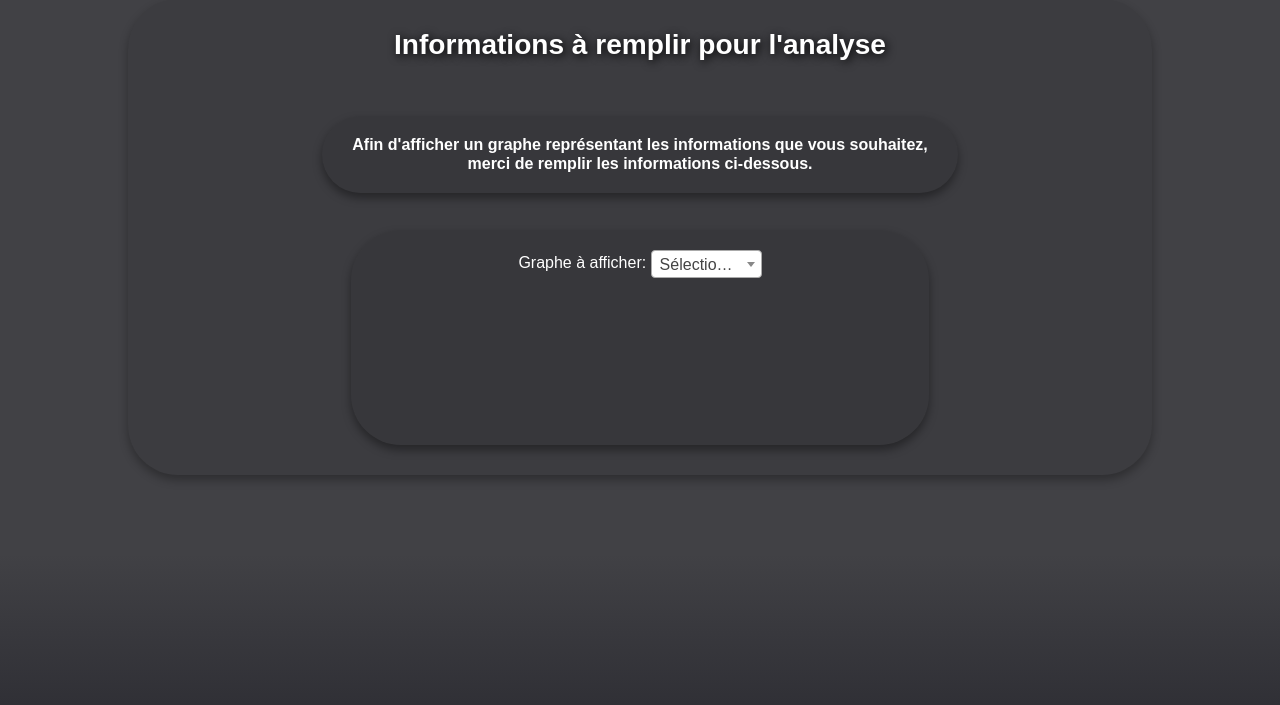
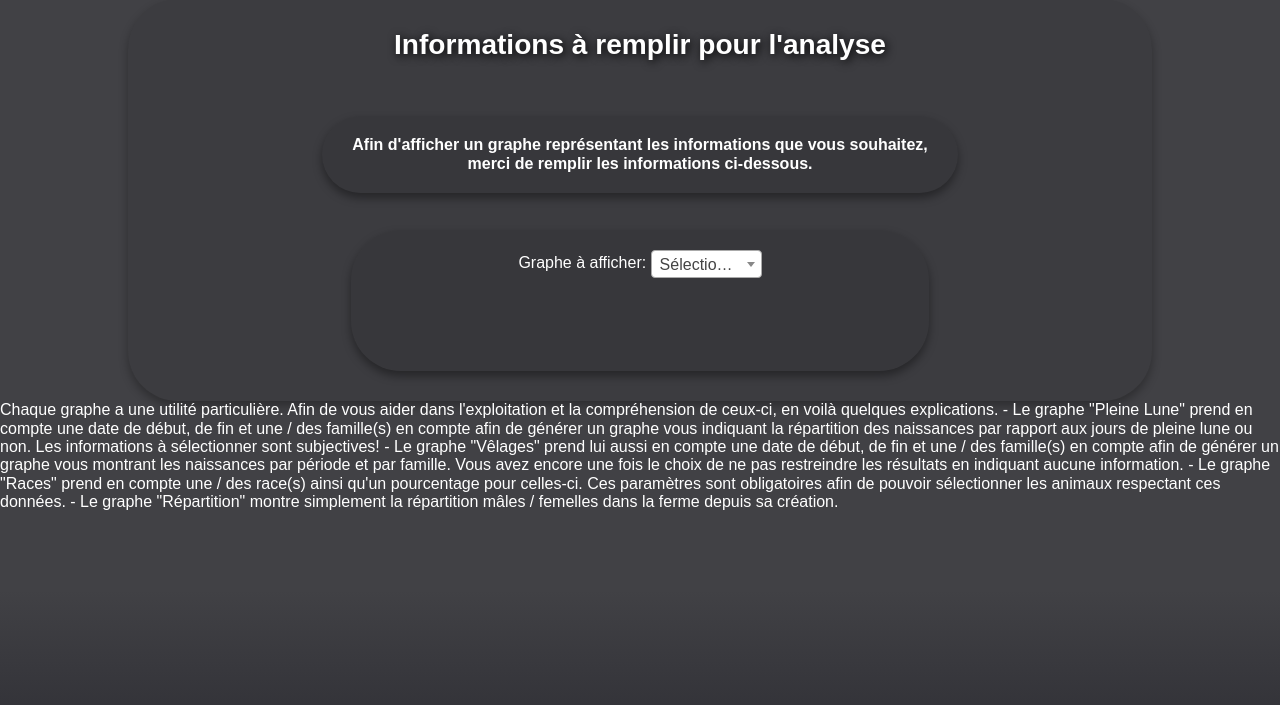
Before and after one commit to GaecKo/P2_Vincent_9, a Flask app: page /analytics in a window 1280 px wide. Shown: the part 222-927 px from the top of the page. Run offline with Flask 2, Linux system fonts and the light colour scheme; some libraries are stand-ins or nearby versions; some web fonts are replaced.

Commit message:
fixed bugs, added note when graph shows nothing, added families influence on moon phase :)

```diff
--- a/flaskr/main.py
+++ b/flaskr/main.py
@@ -13,10 +13,10 @@ def home():
 
 @app.route("/graph", methods=['POST'])
 def graph():
-    info_data = {}
+    info_data = {} # dico à utiliser et que sera donné dans le html
     start_time = request.form["start"] # récup des dates (start et end)
     end_time = request.form["end"]
-    graphe_to_show = request.form["graphe"]
+    graphe_to_show = request.form["graphe"] # type de graphe
 
 
 # paramêtres facultatifs
@@ -38,7 +38,7 @@ def graph():
     info_data["labels"], info_data["data"], info_data["graph"], info_data["background"], info_data["color_familly"] = get_infos(start_time, end_time, famille, graphe_to_show, races, pourcentage) # envoit des infos vers une fonction annexe qui s'en charge
 
     if info_data["background"] in [[], "", None]:
-        info_data["background"] = "'rgba(0, 240, 0, 1)'"
+        info_data["background"] = "'rgba(175, 208, 214, 1)'"
 
     if len(info_data["data"]) > 0 :
         info_data["somme"] = sum(info_data["data"])
--- a/flaskr/templates/analytics.html
+++ b/flaskr/templates/analytics.html
@@ -30,6 +30,7 @@ La ferme des 3 chênes: Analytics
                 <option value="races">Races</option> <!-- to do -->
                 <option value="repartition">Répartition</option>
             </select>
+
         </p>
 
         <br>
@@ -37,16 +38,18 @@ La ferme des 3 chênes: Analytics
         <p id="start_of_search" style="display: none;">
             <label for="start">Date de début de l'analyse:</label>
             <input type="date" id="start" name="start" max="2020-12-31" min="1980-01-31"/>
+            <br><br>
         </p>
 
-        <br>
+
 
         <p id="end_of_search" style="display: none;">
             <label for="end">Date de fin de l'analyse:</label>
             <input type="date" id="end" name="end" max="2020-12-31" min="1980-01-31"/>
+            <br><br>
         </p>
 
-        <br>
+
 
         <p id="select_family" class="select2" style="display: none;">
             <label for="familles">Famille à choisir: </label>
@@ -219,6 +222,7 @@ La ferme des 3 chênes: Analytics
                 <option value=89>Mélasse</option>
                 <option value=500>Unknown</option>
             </select>
+            <br><br>
         </p>
 
         <p id="select_race" style="display: none;">
@@ -229,8 +233,8 @@ La ferme des 3 chênes: Analytics
                 <option value="Jersey">Jersey</option>
             </select>
         </p>
+        <br>
 
-        <br>
 
         <p id="select_pourcentage" style="display: none;">
             <label for="pourcentage"> Pourcentage à choisir:</label>
@@ -239,9 +243,10 @@ La ferme des 3 chênes: Analytics
             <span id="percentage">%</span>
 
             </select>
+            <br> <br>
         </p>
 
-        <br> <br>
+
         <button type="submit" class="show_graph" title="Afficher le Graphe" id="show_graph" style="display: none;">
                 <h2><i class="fas fa-chart-line"></i>
                 Afficher le Graphe</h2>
@@ -250,9 +255,22 @@ La ferme des 3 chênes: Analytics
         <br><br>
     </form>
 </section>
+
 {% if no_graph == True %}
     <h5 style="color: red; text-align: center;" id="error_msg"><i>Il n'y a pas de résultat pour ce graphe, essayez avec d'autres paramêtres!</i></h5>
 {% endif %}
+
+<div class="para_explication">
+    <p>
+        Chaque graphe a une utilité particulière. Afin de vous aider dans l'exploitation et la compréhension de ceux-ci, en voilà quelques explications.
+        - Le graphe "Pleine Lune" prend en compte une date de début, de fin et une / des famille(s) en compte afin de générer un graphe vous indiquant la répartition des naissances par rapport aux jours de pleine lune ou non. Les informations à sélectionner sont subjectives!
+        - Le graphe "Vêlages" prend lui aussi en compte une date de début, de fin et une / des famille(s) en compte afin de générer un graphe vous montrant les naissances par période et par famille. Vous avez encore une fois le choix de ne pas restreindre les résultats en indiquant aucune information.
+        - Le graphe "Races" prend en compte une / des race(s) ainsi qu'un pourcentage pour celles-ci. Ces paramètres sont obligatoires afin de pouvoir sélectionner les animaux respectant ces données.
+        - Le graphe "Répartition" montre simplement la répartition mâles / femelles dans la ferme depuis sa création.
+
+    </p>
+
+</div>
 
 <script type="text/javascript">
     function nothingSelected() {
@@ -287,12 +305,12 @@ La ferme des 3 chênes: Analytics
         show("show_graph");
     }
     function racesSelected() {
+        hide("start_of_search");
+        hide("end_of_search");
         hide("select_family");
         show("select_race");
         document.getElementById("percentage").setAttribute("required", "");
         document.getElementById("races").setAttribute("required", "");
-        show("start_of_search");
-        show("end_of_search");
         show("select_pourcentage");
         show("show_graph");
     }
--- a/flaskr/templates/home.html
+++ b/flaskr/templates/home.html
@@ -19,7 +19,7 @@ La ferme des 3 chênes: Home
 <br>
 <section>
     <ul class="square_point">
-        <li class="p1">Une ferme remplie de veaux, vaches, génisses de race Holstein et Jersey. Ces vaches nous fournissent en lait localement et dans le respect de l'animal.</li> <br>
+        <li class="p1">Une ferme remplie de veaux, vaches, génisses de race Holstein, Jersey et Blanc Bleu Belge. Ces vaches nous fournissent en lait localement et dans le respect de l'animal.</li> <br>
         <li class="p2">Cette ferme s'occupe aussi de l'alimentation de leurs vaches, par différents champs de froment, betteraves, colza, épeautre, escourgeon, maïs, mélanges d'herbes fourragères. Le surplus est vendu afin de produire du pain, sucre, huile pour l'homme. </li> <br>
         <li class="p3">De plus, cette ferme organise des visites permettant à n'importe qui de découvrir les activités de saison de la ferme. Si vous souhaitez plus d'informations sur la ferme des 3 Chênes, n'hésitez pas à visiter <a href="http://www.lafermedestroischenes.be/" style="color: rgb(168, 168, 255);" title="Accédez au site" target="_blank">leur site</a>. </li>
     </ul>
```
Also changed, not shown: flaskr/templates/graph.html (+13 -8 lines).
